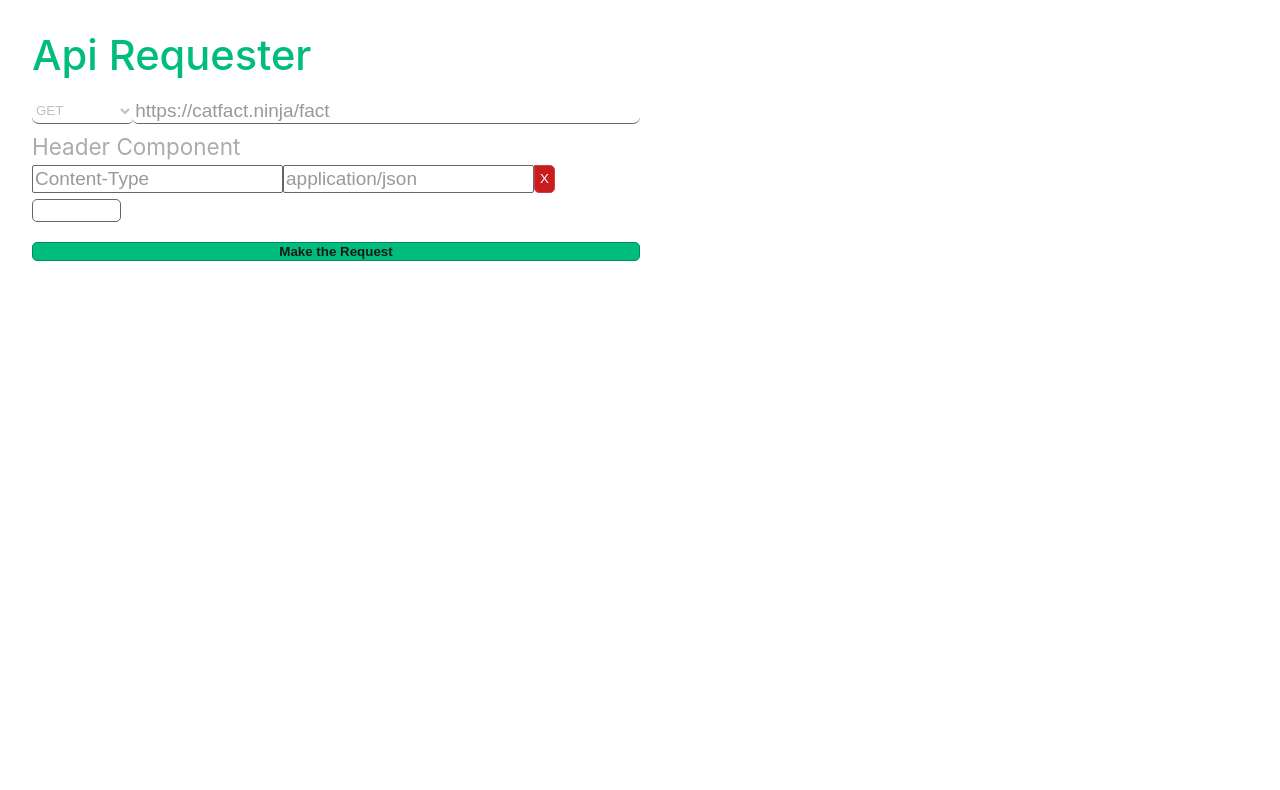
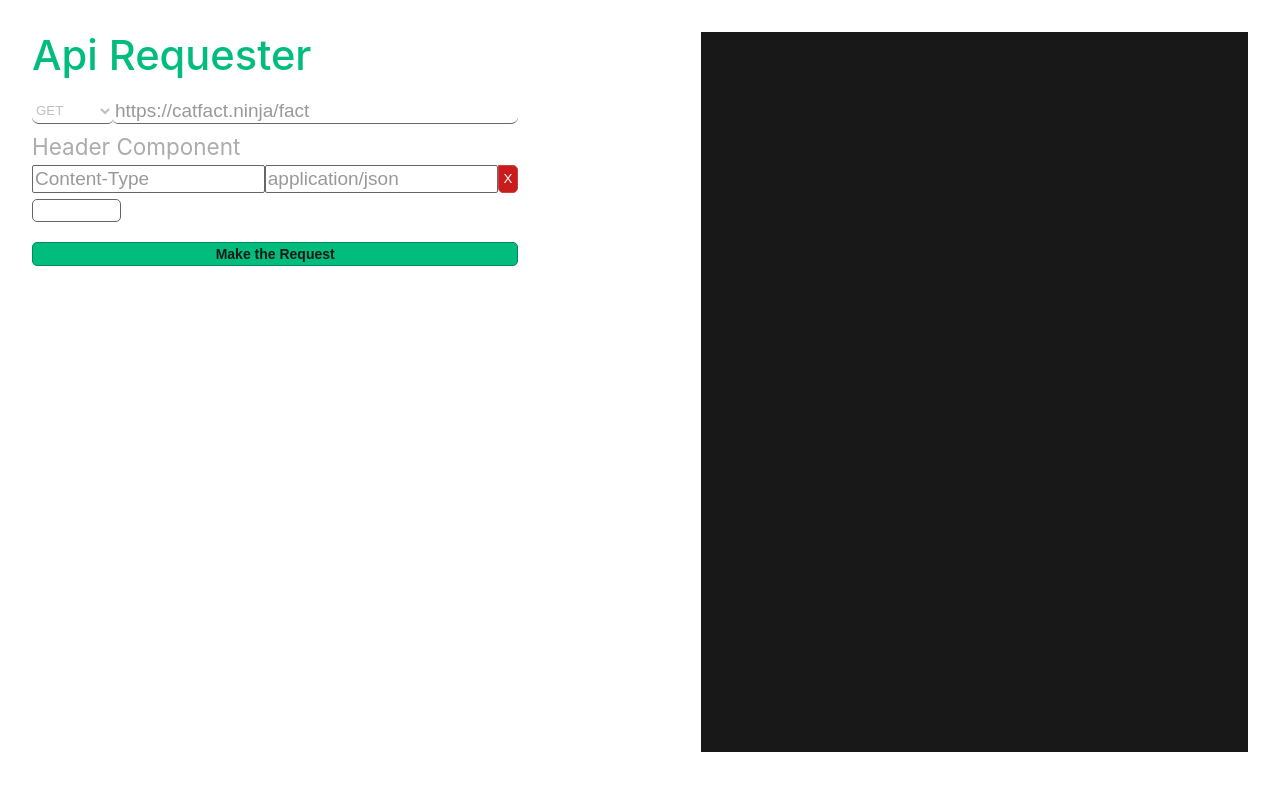
Before and after one commit to GuztaJF-DS/Api-requester, a Vue app: page / in a window 1280 px wide. Shown: the top 790 px of the page. Built offline with nearby package versions, Linux system fonts and the light colour scheme.

Commit message:
feat: more design updates

```diff
--- a/src/components/ApiComponent.vue
+++ b/src/components/ApiComponent.vue
@@ -24,7 +24,7 @@ async function Request() {
       url: formsData.value.url,
       method: formsData.value.method
     });
-    apiData.value = res.data;
+    apiData.value = JSON.stringify(res.data, undefined, 4);
   }
   catch (e) {
     console.error(e)
@@ -37,6 +37,7 @@ watch(formsData.value, ({ header }) => {
 </script>
 
 <template>
+  <div class="api-container">
     <div class="fields-area">
       <h1 class="green">Api Requester</h1>
       <div class="fields">
@@ -55,9 +56,9 @@ watch(formsData.value, ({ header }) => {
         <button class="request-button" @click="Request">Make the Request</button>
       </div>
     </div>
-  <h3>
-    {{ apiData }}
-  </h3>
+    <textarea v-model="apiData" class="api-data">
+    </textarea>
+  </div>
 </template>
 
 <style scoped lang="scss">
@@ -70,8 +71,26 @@ h1 {
 h3 {
   font-size: 1.2rem;
 }
+
+textarea {
+  background-color: #181818;
+  border-color: transparent;
+  color: white;
+  resize: none;
+}
+
+.api-container{
+  display: flex;
+  justify-content: space-between;
+  height: 90vh;
+}
+
 .fields-area {
-  width: 50%;
+  width: 40%;
+}
+
+.api-data{
+  width: 45%;
 }
 
 .url-field {
@@ -137,6 +156,8 @@ input {
   color:#181818;
   font-weight: 600;
   border: #008b5d solid 1.2px;
+  padding: 3px;
+  font-size: 14px;
   border-radius: 5px;
 }
 
--- a/src/components/HeaderField.vue
+++ b/src/components/HeaderField.vue
@@ -67,6 +67,7 @@ function removeHeader(index: number){
     font-size: 19px;
     color: #999999;
     height: 28px;
+    width: 50%;
     margin-bottom: 5px;
     :focus{
       outline: none;
```
Lines whose indentation alone changed are shown as unchanged.
